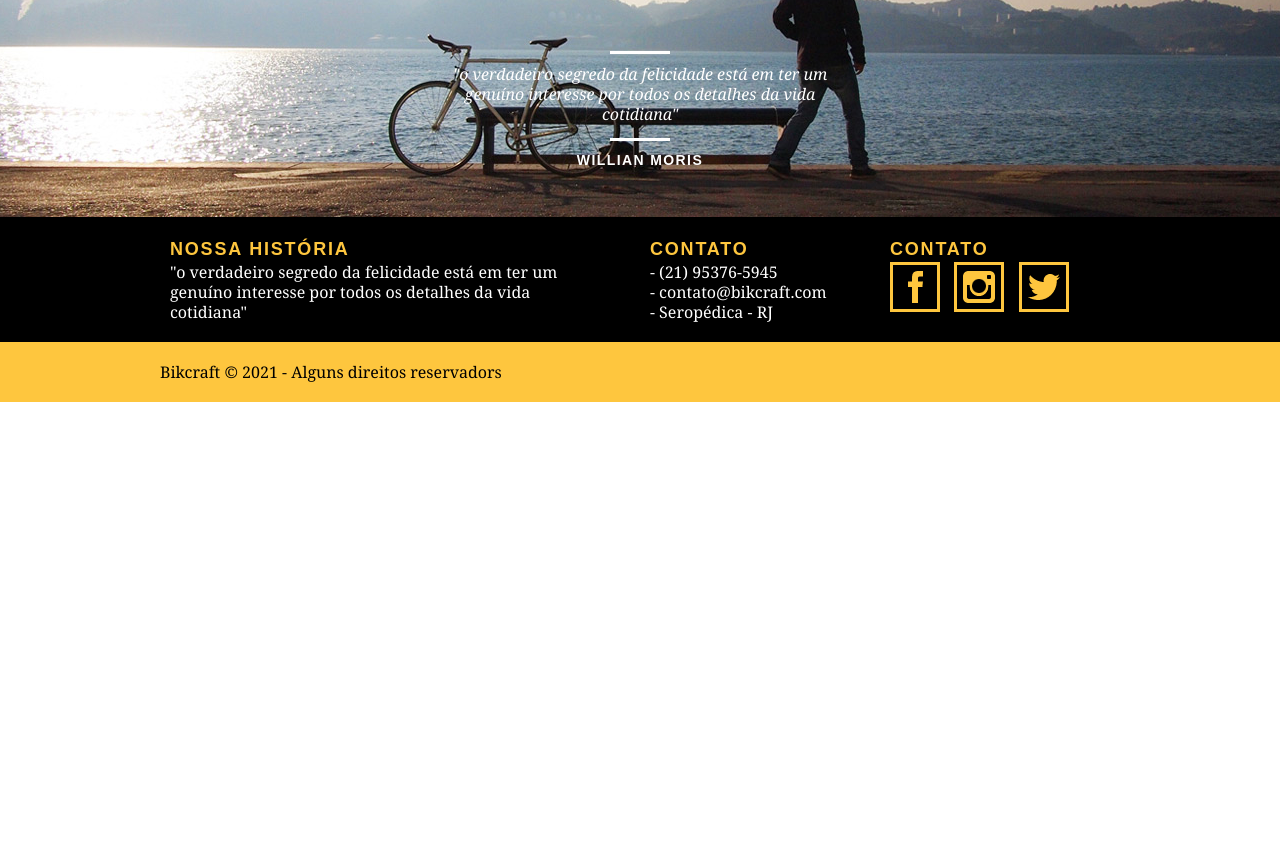
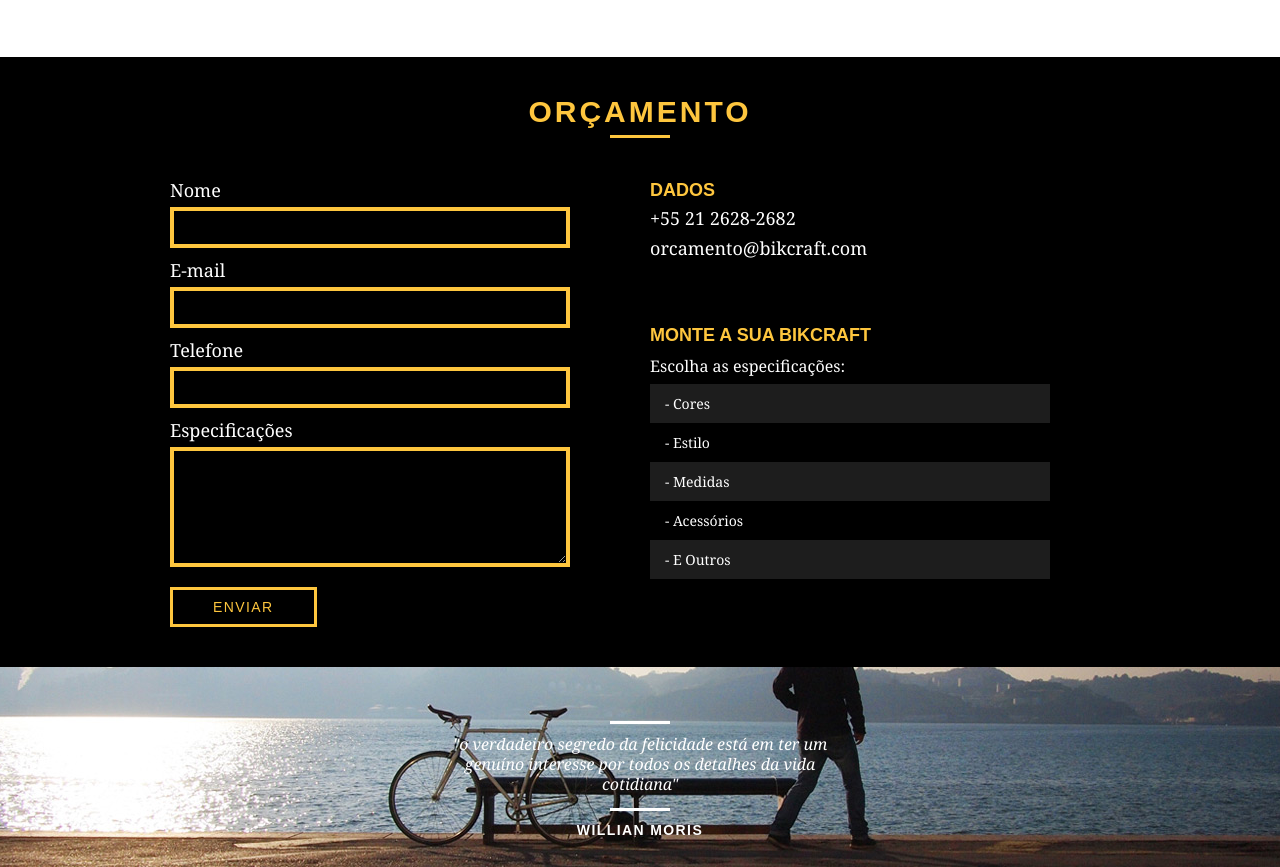
Before and after one commit to CristianoDaSilvaFerreira/Bik-Craft, a plain HTML site: page produtos.html in a window 1280 px wide. Shown: the part 2175-3042 px from the top of the page. Before the commit the page ends 2577 px from the top, so only its background shows below. Drawn offline with Linux system fonts and the light colour scheme.

Commit message:
:up: produtos

```diff
--- a/css/produtos.css
+++ b/css/produtos.css
@@ -70,3 +70,106 @@
 .produto_info ul li:nth-child(even) {
 	margin-left: 2px;
 }
+
+/* Orçamento */
+
+.orcamento {
+	background: #000;
+	width: 100%;
+	margin-top: 60px;
+	padding: 40px 0;
+}
+
+.orcamento h2 {
+	color: #fec63e;
+}
+
+.form {
+	padding-right: 60px;
+}
+
+.orcamento h2::after {
+	background: #fec63e;
+}
+
+.form label {
+	display: block;
+	color: #fff;
+	font-family: Georgia, 'Times New Roman', serif;
+	font-size: 18px;
+	line-height: 25px;
+	margin-bottom: 4px;
+}
+
+.form input {
+	display: block;
+	width: 100%;
+	border: 4px solid #fec63e;
+	background: none;
+	color: #fff;
+	padding: 7px 10px;
+	margin-bottom: 10px;
+	outline: none;
+	font-size: 14px;
+	font-family: Georgia, 'Times New Roman', serif;
+}
+
+.form textarea {
+	display: block;
+	width: 100%;
+	height: 120px;
+	border: 4px solid #fec63e;
+	background: none;
+	color: #fff;
+	padding: 7px 10px;
+	margin-bottom: 20px;
+	outline: none;
+	font-size: 14px;
+	font-family: Georgia, 'Times New Roman', serif;
+}
+
+.form button {
+	padding: 7px 40px;
+	background: none;
+}
+
+.orcamento_dados {
+	color: #fff;
+}
+
+.orcamento_dados h3{
+	font-size: 18px;
+	line-height: 25px;
+	text-transform: uppercase;
+	color: #fec63e;
+	font-weight: bold;
+}
+
+.orcamento_dados span {
+	display: block;
+	font-size: 18px;
+	line-height: 30px;
+	font-family: Georgia, 'Times New Roman', serif;
+}
+
+.dados_email{
+	margin-bottom: 60px;
+}
+
+.orcamento_dados ul {
+	padding-right: 60px;
+}
+
+.orcamento_dados ul li {
+	font-family: Georgia, 'Times New Roman', serif;
+	font-size: 14px;
+	padding: 10px 15px;
+}
+
+.orcamento_dados ul li:nth-child(odd) {
+	background: #1d1d1d;
+}
+
+.orcamento_dados p {
+	margin: 8px 0;
+}
--- a/produtos.html
+++ b/produtos.html
@@ -114,6 +114,42 @@
     </section>
     <!-- /section - produtos -->
 
+    <!-- section - orcamento -->
+    <section class="orcamento">
+        <div class="container">
+            <h2 class="subtitulo">Orçamento</h2>
+            <form id="form_orcamento" class="form grid-8">
+                <label for="nome">Nome</label>
+                <input type="text" id="nome">
+
+                <label for="email">E-mail</label>
+                <input type="email" id="email">
+
+                <label for="telefone">Telefone</label>
+                <input type="tel" id="telefone">
+
+                <label for="espec">Especificações</label>
+                <textarea id="espec"></textarea>
+                <button type="submit" class="btn">Enviar</button>
+            </form>
+            <div class="orcamento_dados grid-8">
+                <h3>Dados</h3>
+                <span>+55 21 2628-2682</span>
+                <span class="dados_email">orcamento@bikcraft.com</span>
+                <h3>Monte a sua Bikcraft</h3>
+                <p>Escolha as especificações:</p>
+                <ul>
+                    <li>- Cores</li>
+                    <li>- Estilo</li>
+                    <li>- Medidas</li>
+                    <li>- Acessórios</li>
+                    <li>- E Outros</li>
+                </ul>
+            </div>
+        </div>
+    </section>
+    <!-- /section - orcamento -->
+
      <!-- section - quebra -->
      <section class="quebra">
         <blockquote class="quote-externo container">
```
